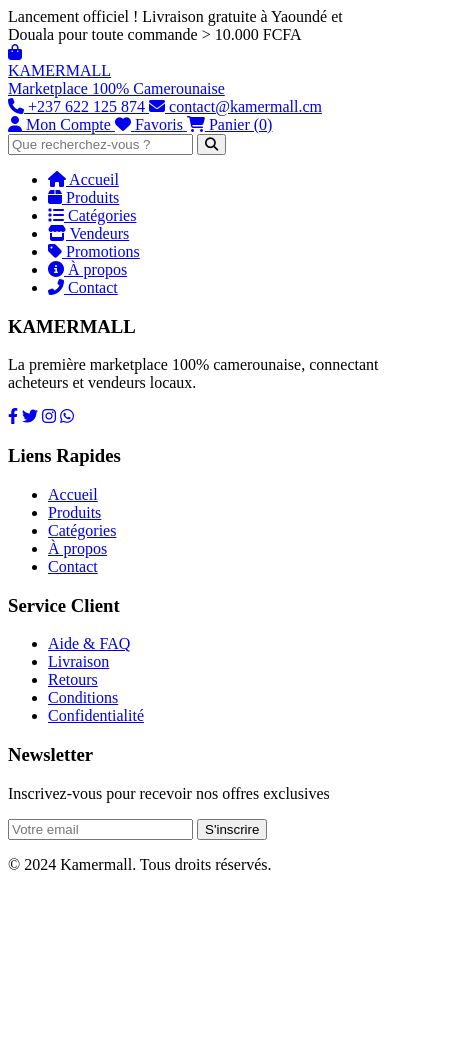
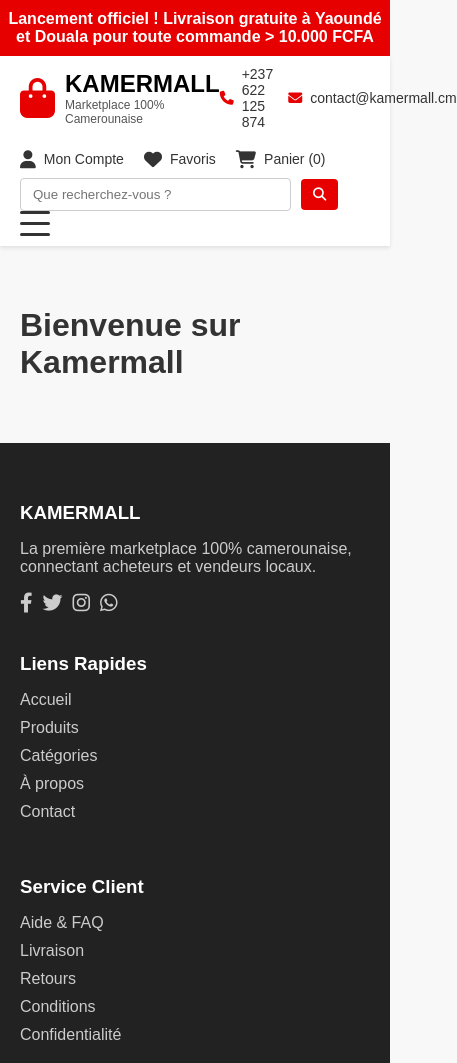
Before and after one commit to metoufabrice14-lab/kamermall-website, a plain HTML site: page index.html in a window 390 px wide. Shown: the top 1063 px of the page, 457 px wide, since content can reach past the window. Before the commit the page ends 890 px from the top, so only its background shows below. Drawn offline with Linux system fonts and the light colour scheme.

Commit message:
Update index.html

```diff
--- a/index.html
+++ b/index.html
@@ -8,7 +8,292 @@
 <link rel="stylesheet" href="https://cdnjs.cloudflare.com/ajax/libs/font-awesome/6.4.0/css/all.min.css" />
 <!-- Styles CSS -->
 <style>
-  /* INSÉREZ VOTRE CSS COMPLET ICI, CELUI QUE VOUS AVEZ FOURNI */
+/* Votre CSS fourni */
+
+body {
+  font-family: Arial, sans-serif;
+  margin: 0;
+  padding: 0;
+  background-color: #f8f8f8;
+  color: #333;
+}
+
+.announcement-bar {
+  background-color: #e60000;
+  color: #fff;
+  text-align: center;
+  padding: 10px 0;
+  font-weight: bold;
+}
+
+header {
+  background-color: #fff;
+  box-shadow: 0 2px 4px rgba(0,0,0,0.1);
+  position: relative;
+  z-index: 10;
+}
+
+.header-top, .header-bottom {
+  display: flex;
+  align-items: center;
+  justify-content: space-between;
+  padding: 10px 20px;
+}
+
+.logo {
+  display: flex;
+  align-items: center;
+  text-decoration: none;
+  color: #000;
+}
+
+.logo-icon {
+  font-size: 40px;
+  margin-right: 10px;
+  color: #e60000;
+}
+
+.logo-text {
+  font-size: 24px;
+  font-weight: bold;
+}
+
+.logo-tagline {
+  font-size: 12px;
+  color: #555;
+}
+
+.contact-info {
+  display: flex;
+  gap: 15px;
+}
+
+.contact-item {
+  display: flex;
+  align-items: center;
+  text-decoration: none;
+  color: #333;
+  font-size: 14px;
+}
+
+.contact-item i {
+  margin-right: 8px;
+  color: #e60000;
+}
+
+.header-bottom {
+  justify-content: space-between;
+}
+
+.user-actions {
+  display: flex;
+  gap: 20px;
+}
+
+.action-btn {
+  display: flex;
+  align-items: center;
+  text-decoration: none;
+  color: #333;
+  font-size: 14px;
+}
+
+.action-btn i {
+  margin-right: 8px;
+  font-size: 18px;
+}
+
+.search-container {
+  display: flex;
+  align-items: center;
+  gap: 10px;
+}
+
+.search-box {
+  padding: 8px 12px;
+  border: 1px solid #ccc;
+  border-radius: 4px;
+}
+
+.search-btn {
+  background-color: #e60000;
+  border: none;
+  padding: 8px 12px;
+  border-radius: 4px;
+  cursor: pointer;
+  color: #fff;
+}
+
+.hamburger {
+  display: none;
+  flex-direction: column;
+  cursor: pointer;
+  width: 30px;
+  height: 25px;
+  justify-content: space-between;
+}
+
+.hamburger span {
+  display: block;
+  height: 3px;
+  background-color: #333;
+  border-radius: 2px;
+  transition: 0.3s;
+}
+
+nav {
+  background-color: #fff;
+  display: none;
+}
+
+.nav-menu {
+  list-style: none;
+  padding: 0;
+  margin: 0;
+  display: flex;
+  gap: 20px;
+}
+
+.nav-item a {
+  display: flex;
+  align-items: center;
+  text-decoration: none;
+  color: #333;
+  padding: 10px 15px;
+  transition: background 0.3s;
+}
+
+.nav-item a:hover {
+  background-color: #f0f0f0;
+}
+
+.nav-item i {
+  margin-right: 8px;
+}
+
+/* Responsive */
+@media (max-width: 768px) {
+  .header-bottom {
+    flex-direction: column;
+    align-items: flex-start;
+  }
+  .search-container {
+    width: 100%;
+    margin-top: 10px;
+  }
+  .search-box {
+    width: 70%;
+  }
+  .hamburger {
+    display: flex;
+  }
+  nav {
+    position: fixed;
+    top: 0;
+    right: -100%;
+    width: 250px;
+    height: 100%;
+    background-color: #fff;
+    flex-direction: column;
+    padding-top: 60px;
+    transition: right 0.3s;
+    z-index: 20;
+  }
+  nav.active {
+    right: 0;
+  }
+  .menu-overlay {
+    display: none;
+  }
+  .menu-overlay.active {
+    display: block;
+    position: fixed;
+    top: 0; left: 0;
+    width: 100%; height: 100%;
+    background: rgba(0,0,0,0.5);
+    z-index: 15;
+  }
+}
+.page-section {
+  display: none;
+  padding: 40px 20px;
+}
+.page-section.active {
+  display: block;
+}
+
+/* Pied de page */
+footer {
+  background-color: #222;
+  color: #ccc;
+  padding: 40px 20px;
+}
+.footer-content {
+  display: flex;
+  flex-wrap: wrap;
+  gap: 20px;
+}
+.footer-column {
+  flex: 1;
+  min-width: 200px;
+}
+.footer-column h3 {
+  color: #fff;
+  margin-bottom: 15px;
+}
+.footer-links {
+  list-style: none;
+  padding: 0;
+}
+.footer-links li {
+  margin-bottom: 10px;
+}
+.footer-links a {
+  color: #ccc;
+  text-decoration: none;
+}
+.footer-links a:hover {
+  text-decoration: underline;
+}
+.social-links {
+  display: flex;
+  gap: 10px;
+  margin-top: 10px;
+}
+.social-link {
+  color: #ccc;
+  font-size: 20px;
+  transition: color 0.3s;
+}
+.social-link:hover {
+  color: #fff;
+}
+.footer-bottom {
+  margin-top: 20px;
+  text-align: center;
+  font-size: 14px;
+  color: #777;
+}
+
+/* Formulaire newsletter */
+.newsletter-form {
+  display: flex;
+  margin-top: 10px;
+}
+.newsletter-input {
+  flex: 1;
+  padding: 8px 10px;
+  border: 1px solid #555;
+  border-radius: 4px 0 0 4px;
+}
+.newsletter-btn {
+  background-color: #e60000;
+  border: none;
+  padding: 8px 12px;
+  border-radius: 0 4px 4px 0;
+  color: #fff;
+  cursor: pointer;
+}
 </style>
 </head>
 <body>
@@ -70,7 +355,7 @@
   </div>
 </header>
 
-<!-- Navigation principale -->
+<!-- Navigation -->
 <nav>
   <div class="container">
     <ul class="nav-menu">
@@ -85,17 +370,20 @@
   </div>
 </nav>
 
-<!-- Overlay du menu (pour fermer en cliquant dehors) -->
+<!-- Overlay menu -->
 <div class="menu-overlay"></div>
 
-<!-- Contenu principal -->
-<main>
-  <!-- Ajoutez ici vos sections -->
-</main>
+<!-- Sections principales (exemples) -->
+<div id="home" class="page-section active">
+  <h1>Bienvenue sur Kamermall</h1>
+</div>
+<div id="products" class="page-section">
+  <h1>Nos Produits</h1>
+</div>
+<!-- Ajoutez d'autres sections selon besoin -->
 
 <!-- Pied de page -->
 <footer>
-  <div class="container">
   <div class="footer-content">
     <!-- Colonne 1 -->
     <div class="footer-column">
@@ -143,7 +431,6 @@
   <div class="footer-bottom">
     <p>&copy; 2024 Kamermall. Tous droits réservés.</p>
   </div>
-  </div>
 </footer>
 
 <!-- Script JavaScript -->
@@ -153,7 +440,6 @@
     const hamburger = document.querySelector('.hamburger');
     const navMenu = document.querySelector('.nav-menu');
     const menuOverlay = document.querySelector('.menu-overlay');
-    const sections = document.querySelectorAll('.page-section');
 
     // Gestion du menu hamburger avec clavier
     hamburger.setAttribute('tabindex', '0');
@@ -192,9 +478,11 @@
       link.addEventListener('click', (e) => {
         e.preventDefault();
         const targetId = link.getAttribute('href').slice(1);
-        // Si vous avez des sections, gérez leur affichage ici
-        // Exemple : document.getElementById(targetId).scrollIntoView();
-        // ou votre logique spécifique
+        // Gestion de l'affichage des sections si nécessaire
+        document.querySelectorAll('.page-section').forEach(sec => sec.classList.remove('active'));
+        const targetSection = document.getElementById(targetId);
+        if (targetSection) targetSection.classList.add('active');
+
         // Fermer menu mobile si ouvert
         if (navMenu.classList.contains('active')) {
           hamburger.classList.remove('active');
```
Lines whose indentation alone changed are shown as unchanged.
